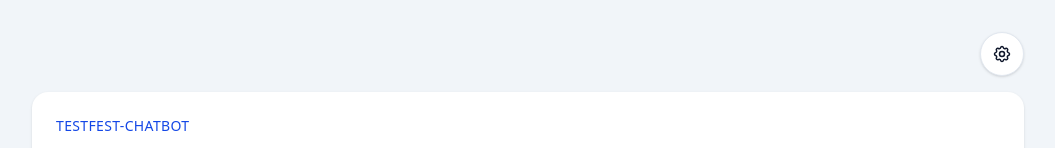
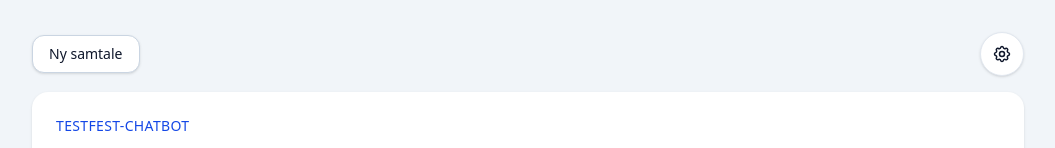
Before and after one commit to theodorkp/Testfest_Chatbot, a React (Vite) app in the folder client/: page / in a window 1280 px wide. Shown: the top 148 px of the page, without its empty margins (112-1167 px from the left). Built offline with nearby package versions, Linux system fonts and the light colour scheme; no server answers.

Commit message:
Ny samtale

```diff
--- a/client/src/App.jsx
+++ b/client/src/App.jsx
@@ -5,14 +5,14 @@ const SUGGESTED_URL = "http://localhost:3001/api/suggested-prompts";
 const UPLOAD_URL = "http://localhost:3001/api/upload";
 const ACTIVE_FILE_URL = "http://localhost:3001/api/active-file";
 
-export default function App() {
-  const [messages, setMessages] = useState([
-    {
+const INITIAL_MESSAGE = {
   role: "assistant",
   content:
     "Hei! Jeg kan hjelpe deg med spørsmål om WCAG, universell utforming og forslag til forbedringer.",
-    },
-  ]);
+};
+
+export default function App() {
+  const [messages, setMessages] = useState([INITIAL_MESSAGE]);
   const [input, setInput] = useState("");
   const [loading, setLoading] = useState(false);
   const [suggestedPrompts, setSuggestedPrompts] = useState([]);
@@ -89,6 +89,24 @@ export default function App() {
 
   function openFilePicker() {
     fileInputRef.current?.click();
+  }
+
+  async function handleNewConversation() {
+    setMessages([INITIAL_MESSAGE]);
+    setInput("");
+    setSelectedFile(null);
+
+    if (fileInputRef.current) {
+      fileInputRef.current.value = "";
+    }
+
+    try {
+      await fetch(ACTIVE_FILE_URL, { method: "DELETE" });
+    } catch (error) {
+      console.error("Kunne ikke fjerne aktiv PDF:", error);
+    }
+
+    setActiveFile(null);
   }
 
   async function sendChatMessage(text) {
@@ -314,7 +332,16 @@ export default function App() {
   return (
     <main className={`min-h-screen transition-colors ${theme.pageBg}`}>
       <div className="mx-auto flex min-h-screen max-w-5xl flex-col px-4 py-8">
-        <div className="mb-4 flex justify-end" ref={settingsRef}>
+        <div className="mb-4 flex items-center justify-between gap-3">
+          <button
+            type="button"
+            onClick={handleNewConversation}
+            className={`rounded-xl border px-4 py-2 text-sm font-medium shadow-sm transition ${theme.secondaryButton}`}
+          >
+            Ny samtale
+          </button>
+
+          <div ref={settingsRef}>
             <div className="relative">
               <button
                 type="button"
@@ -381,6 +408,7 @@ export default function App() {
                   </div>
                 </div>
               )}
+            </div>
           </div>
         </div>
 
```
Lines whose indentation alone changed are shown as unchanged.
